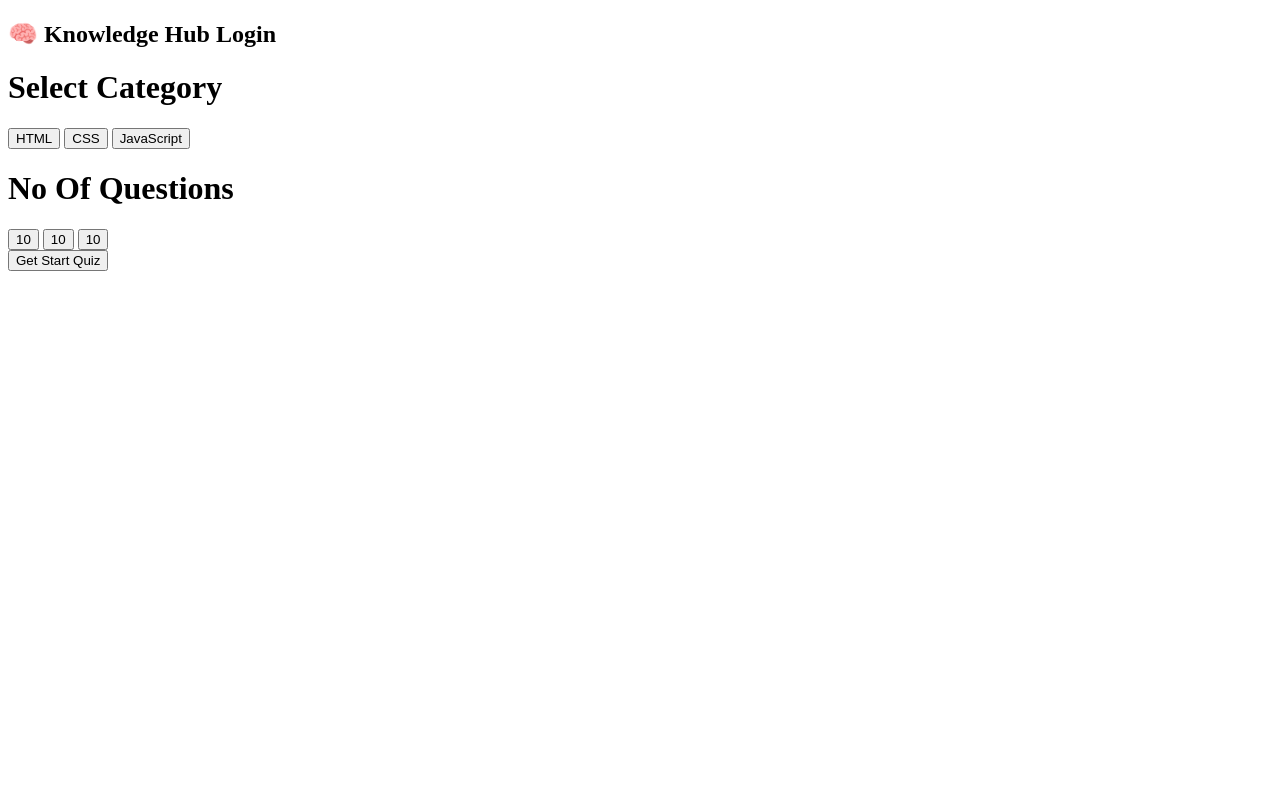
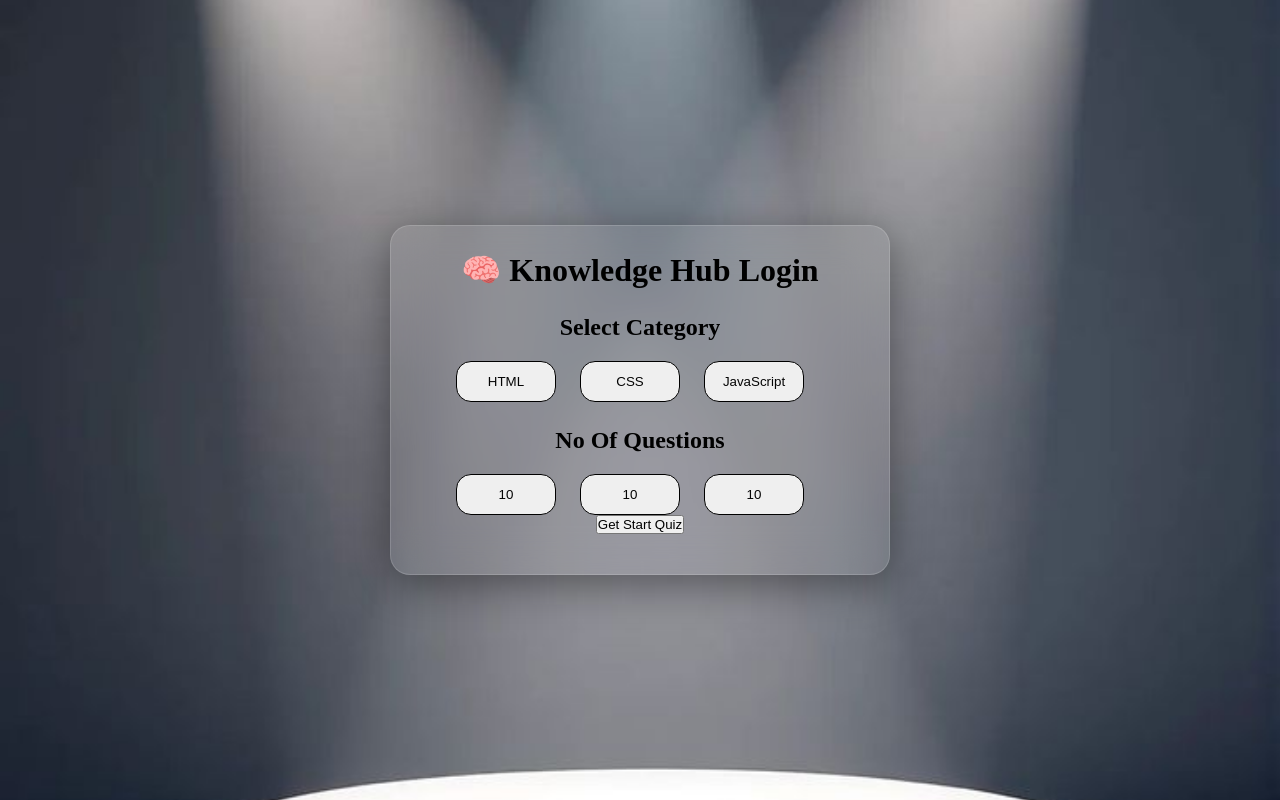
Before and after one commit to Kaveesha-Nethmi-Shehani/Quiz-App, a plain HTML site: page index.html in a window 1280 px wide. Drawn offline with Linux system fonts and the light colour scheme.

Commit message:
three commit upload css

```diff
--- a/index.html
+++ b/index.html
@@ -4,13 +4,14 @@
     <meta charset="UTF-8">
     <meta name="viewport" content="width=device-width, initial-scale=1.0">
     <title>Quiz App</title>
+    <link rel="stylesheet" href="style.css">
 </head>
 <body>
     <div class="container">
-        <h2 class="topic">🧠 Knowledge Hub Login</h2>
+        <h1 class="topic">🧠 Knowledge Hub Login</h1>
 
         <div class="options-container">
-            <h1 class="category-title">Select Category</h1>
+            <h2 class="category-title">Select Category</h2>
             <div class="category-option">
                 <button class="category">HTML</button>
                 <button class="category">CSS</button>
@@ -19,7 +20,7 @@
         </div>
 
           <div class="options-container">
-            <h1 class="category-title">No Of Questions</h1>
+            <h2 class="category-title">No Of Questions</h2>
             <div class="questions-option">
                 <button class="questions">10</button>
                 <button class="questions">10</button>
--- a/style.css
+++ b/style.css
@@ -0,0 +1,56 @@
+*{
+    margin: 0;
+    padding: 0;
+    box-sizing: border-box;
+}
+
+ body{
+    display:flex;
+    justify-content:center;
+    align-items:center;
+    padding:15px;
+    min-height:100vh;
+    background: url("assets/image.png") no-repeat center center fixed;
+    background-size: cover;
+ }
+
+ .container{
+     background:rgba(255,255,255,0.08);
+    backdrop-filter:blur(20px);
+    -webkit-backdrop-filter:blur(20px);
+    border:1px solid rgba(255,255,255,0.15);
+    box-shadow:0 10px 40px rgba(0,0,0,0.4);
+    border-radius:20px;
+    width:500px;
+    height:350px;
+    padding:25px;
+    text-align:center;
+
+}
+
+.container .options-container{
+    margin-top:25px;
+}
+
+
+
+.options-container button{
+    padding:12px;
+    font-weight:500;
+    color:#050505;
+    border-radius:15px;
+    width:100px;
+    gap:10px;
+    margin-right:20px;
+    margin-top:20px;
+    cursor:pointer;
+    border: 1px solid black;
+}
+
+.options-container button:hover{
+    background-color:rgb(184, 182, 185); color: rgb(16, 16, 16);
+    transform: translateY(-3px);
+    box-shadow: 0 8px 20px rgba(27, 54, 100, 0.4);
+    border: 2px solid rgb(248, 248, 248);
+    border-radius: 50px;
+}
```
Also changed, not shown: assets/image.png (added).
